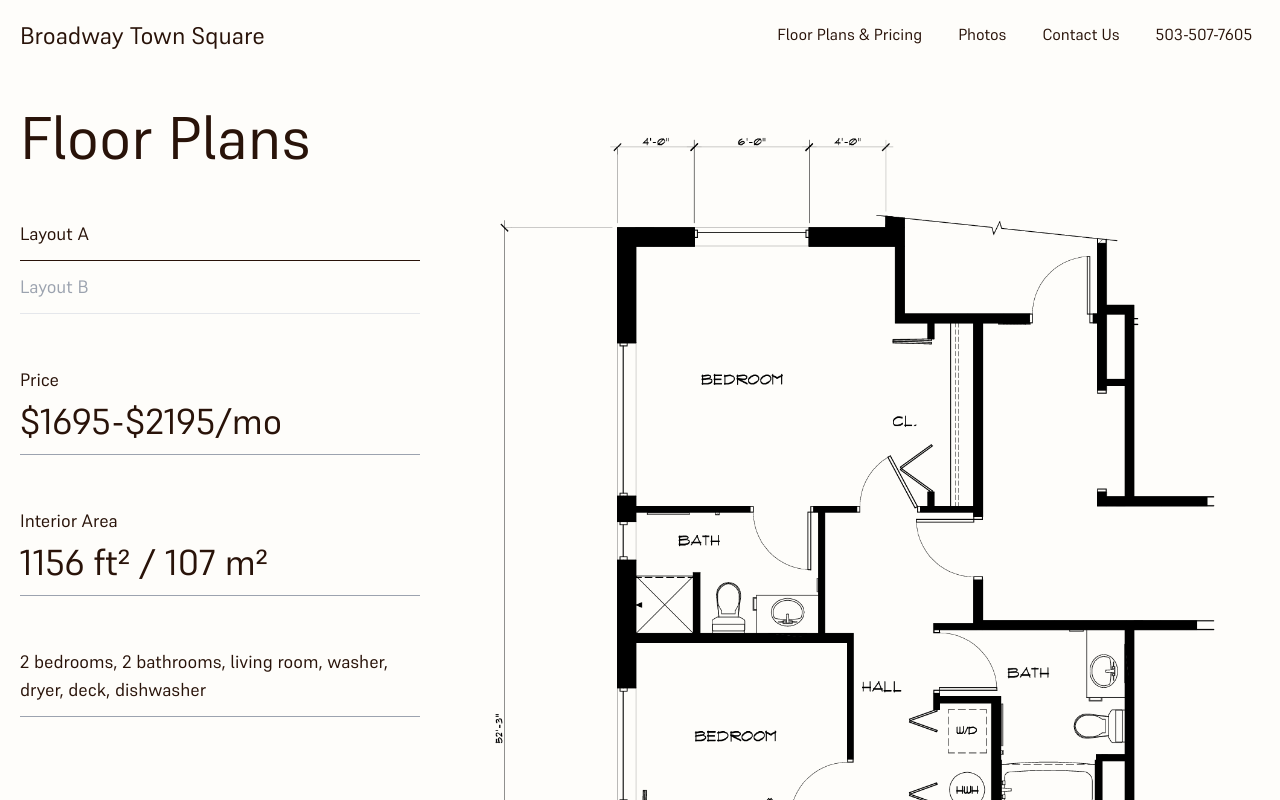
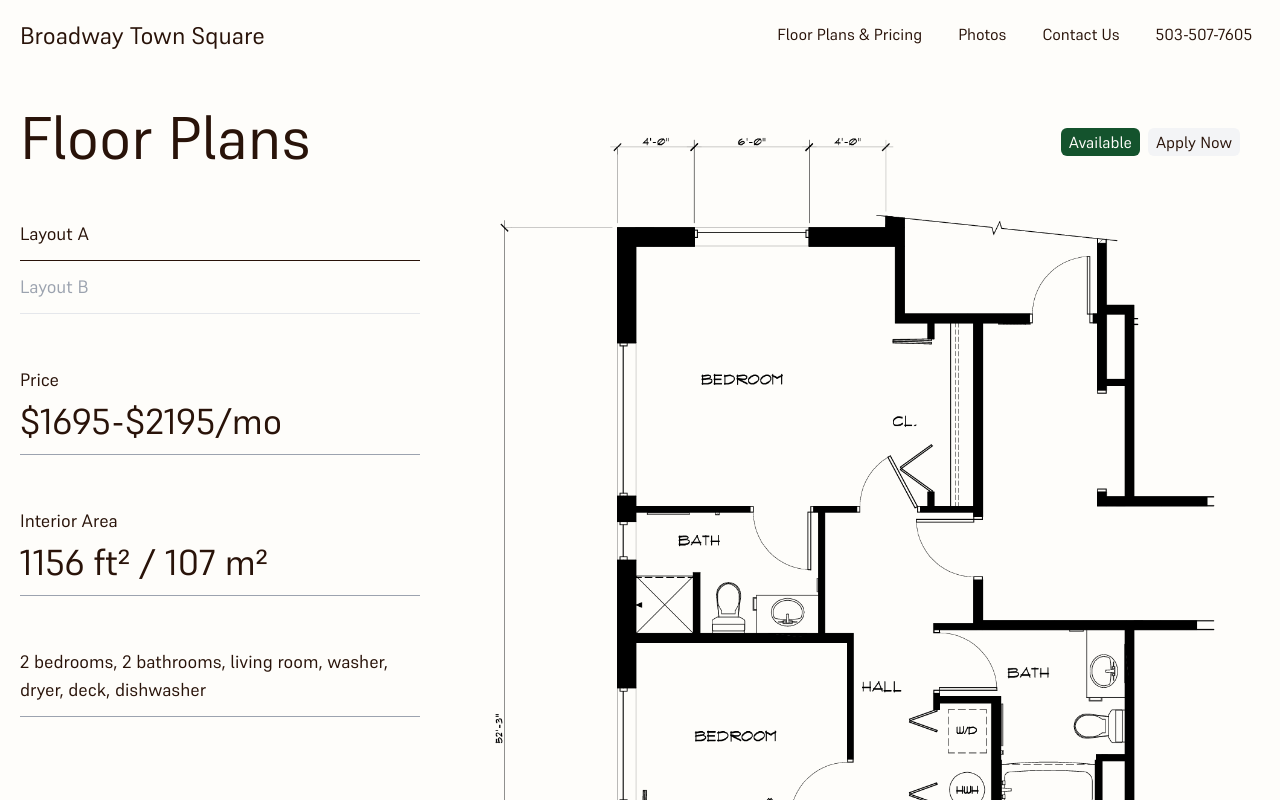
Before and after one commit to ClutchWebAdmin/broadway-town-square, a Next.js app: page /floor-plans-and-pricing in a window 1280 px wide. Shown: the top 800 px of the page. Built offline with nearby package versions, Linux system fonts and the light colour scheme.

Commit message:
updated schema, includes pricing, availablity boolean, conditonal renering of availability/apply now badge

```diff
--- a/src/app/components/FloorPlansSection.jsx
+++ b/src/app/components/FloorPlansSection.jsx
@@ -23,6 +23,7 @@ export default function FloorPlansSection() {
     sqMeter: 107,
     priceMin: "1695",
     priceMax: "2195",
+    available: true,
   };
 
   const layoutB = {
@@ -41,6 +42,7 @@ export default function FloorPlansSection() {
     sqMeter: 100,
     priceMin: "1695",
     priceMax: "2195",
+    available: true,
   };
 
   const currentLayout = selectedLayout === "A" ? layoutA : layoutB;
@@ -101,12 +103,33 @@ export default function FloorPlansSection() {
         </div>
       </div>
 
-      <div className="hidden lg:flex flex-col w-full lg:w-2/3">
+      <div className="hidden relative lg:flex flex-col w-full lg:w-2/3">
         <Image
           src={currentLayout.imageUrl}
           alt={`Layout ${selectedLayout}`}
           className="w-auto h-auto"
         />
+
+        {currentLayout.available ? (
+          <div className="absolute top-0 right-0 p-5 flex flex-row gap-2 text-base">
+            <p className="bg-green-900 px-2 py-0.5 h-fit w-fit rounded-md text-primaryLight p-2">
+              Available
+            </p>
+            <a
+              href="mailto:propertymanager@clutchindustries.com"
+              target="_blank"
+              className="bg-gray-100 px-2 py-0.5 h-fit w-fit rounded-md"
+            >
+              Apply Now
+            </a>
+          </div>
+        ) : (
+          <div className="absolute top-0 right-0 p-5 flex flex-row gap-2 text-base">
+            <p className="bg-gray-100 px-2 py-0.5 h-fit w-fit rounded-md">
+              Not Available
+            </p>
+          </div>
+        )}
       </div>
     </section>
   );
```
